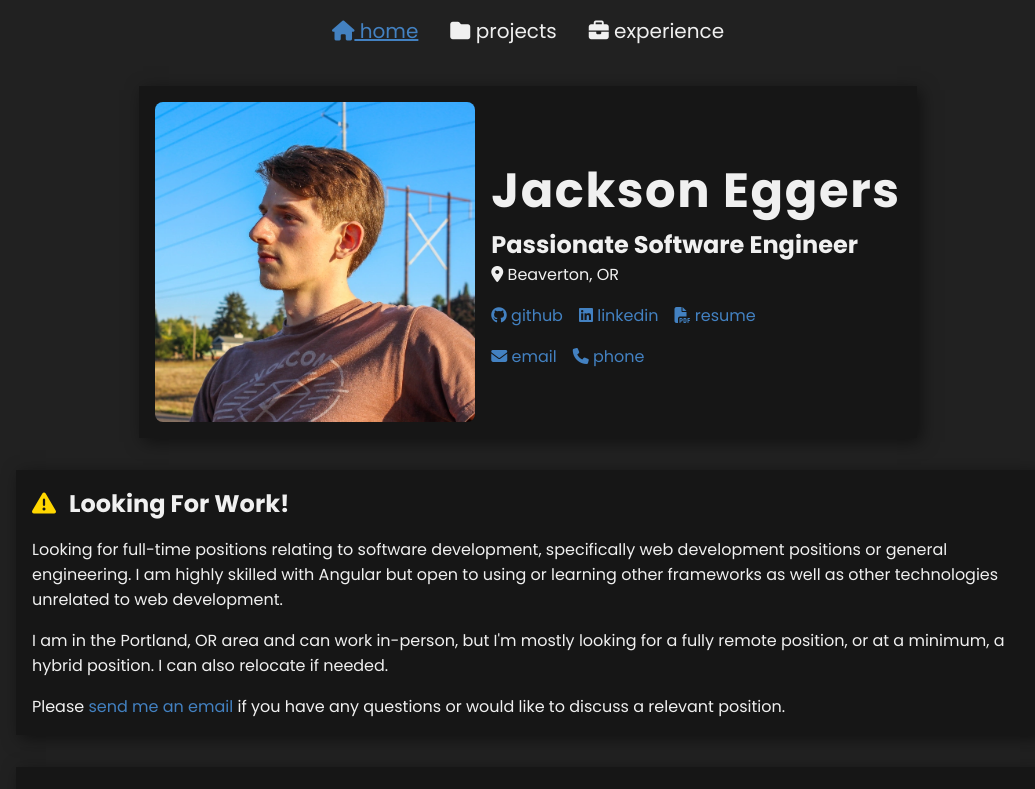
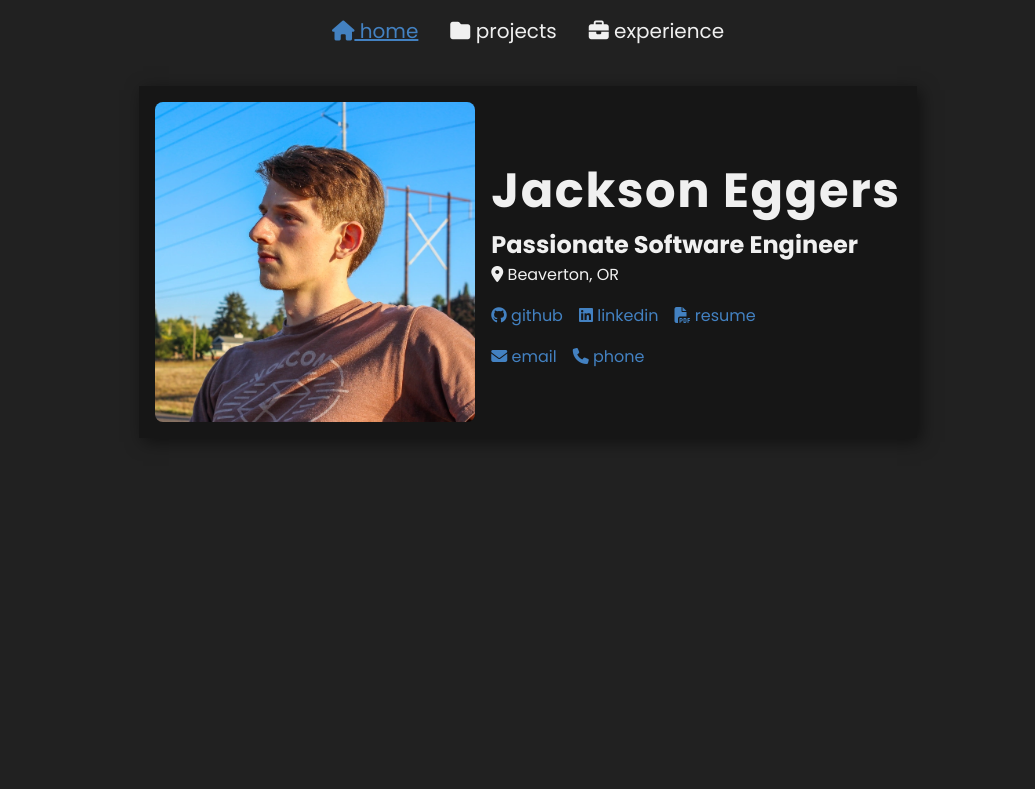
Before and after one commit to lavaskin/jacksoneggers.com, an Angular app: page /home in a window 1280 px wide. Shown: the top 789 px of the page, without its empty margins (112-1147 px from the left). Built offline with nearby package versions, Linux system fonts and the light colour scheme; some icons are missing.

Commit message:
add fade-in animation to home page on desktop

```diff
--- a/src/app/pages/home/home.component.css
+++ b/src/app/pages/home/home.component.css
@@ -1,3 +1,19 @@
+section {
+	opacity: 0;
+	transform: translateY(-20px); /* Move the sections up initially */
+	transform-origin: top; /* Set the transform origin to the bottom */
+}
+
+.slide-fade-in {
+	animation: fadeIn 0.5s ease-in-out forwards;
+}
+@keyframes fadeIn {
+	to {
+	  	opacity: 1;
+		transform: translateY(0); /* Move the sections back to their original position */
+	}
+}
+
 .info {
 	display: flex;
 	flex-direction: column;
@@ -15,9 +31,18 @@
 	padding: 0.25rem 0.5rem;
 }
 
-@media screen and (max-width: 768px) {
+@media screen and (width < 768px) {
 	.tagline {
 		top: -0.5rem;
 		right: -0.5rem;
 	}
+
+	/* No animation on mobile */
+	section {
+		opacity: 1;
+		transform: translateY(0);
+	}
+	.slide-fade-in {
+		animation: none;
+	}
 }
--- a/src/app/pages/home/home.component.ts
+++ b/src/app/pages/home/home.component.ts
@@ -17,6 +17,25 @@ export class HomeComponent implements OnInit {
 
 	ngOnInit(): void { }
 
+	ngAfterViewInit(): void {
+		// Grab all the section tags outside of the first
+		const sectionsCollection = document.getElementsByTagName('section') as HTMLCollectionOf<HTMLElement>;
+		const sections = Array.from(sectionsCollection);
+
+		// Make them all fade in sequentially
+		function fadeInSections(sections: any, index: number) {
+			if (index >= sections.length) return;
+
+			const section = sections[index];
+			section.classList.add('slide-fade-in'); // Add the class to trigger the animation after a delay
+
+			// Start the next animation 250ms after the current one starts
+			setTimeout(() => fadeInSections(sections, index + 1), 250);
+		}
+
+		fadeInSections(sections, 1); // Start the fading animation
+	}
+
 	// Finds a project by ID, if it doesn't exist, return the first project
 	private getFeaturedProject(id: number): Project {
 		const project = projectsData.find(project => project.id === id);
```
